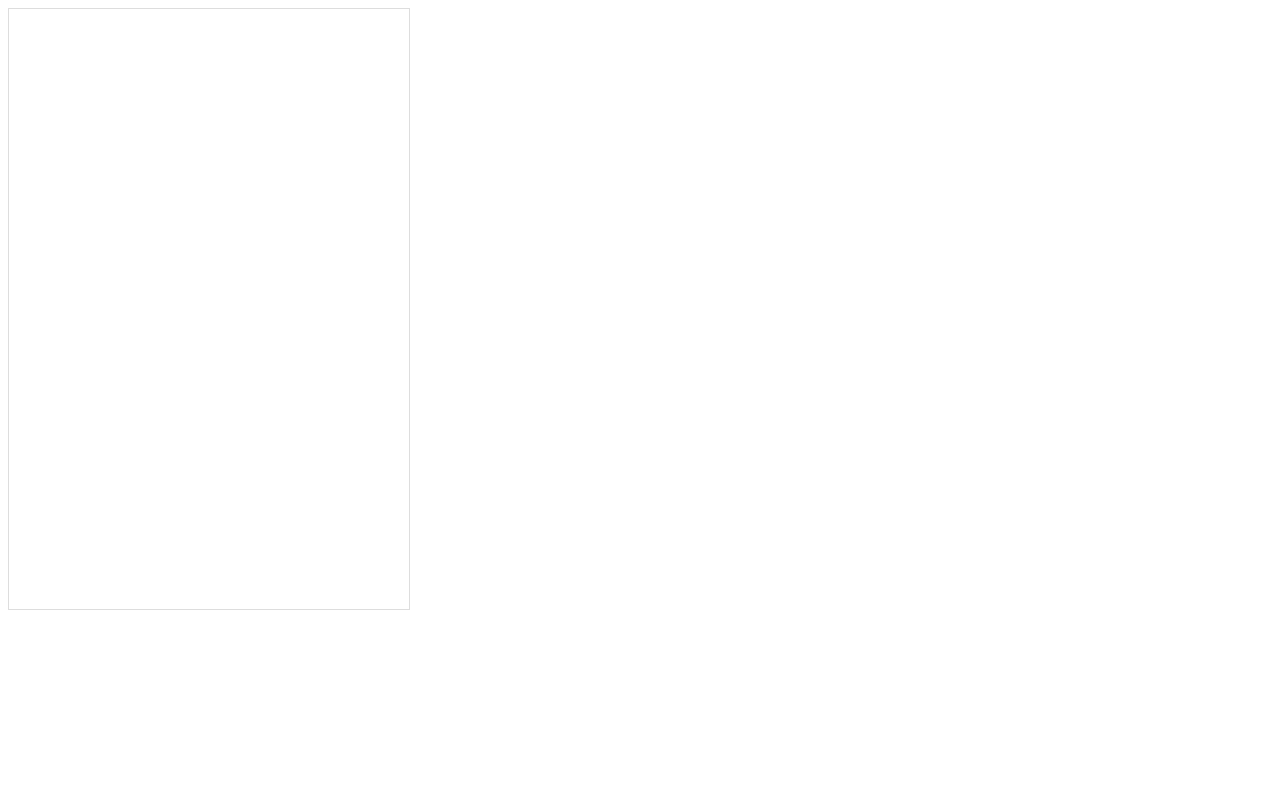
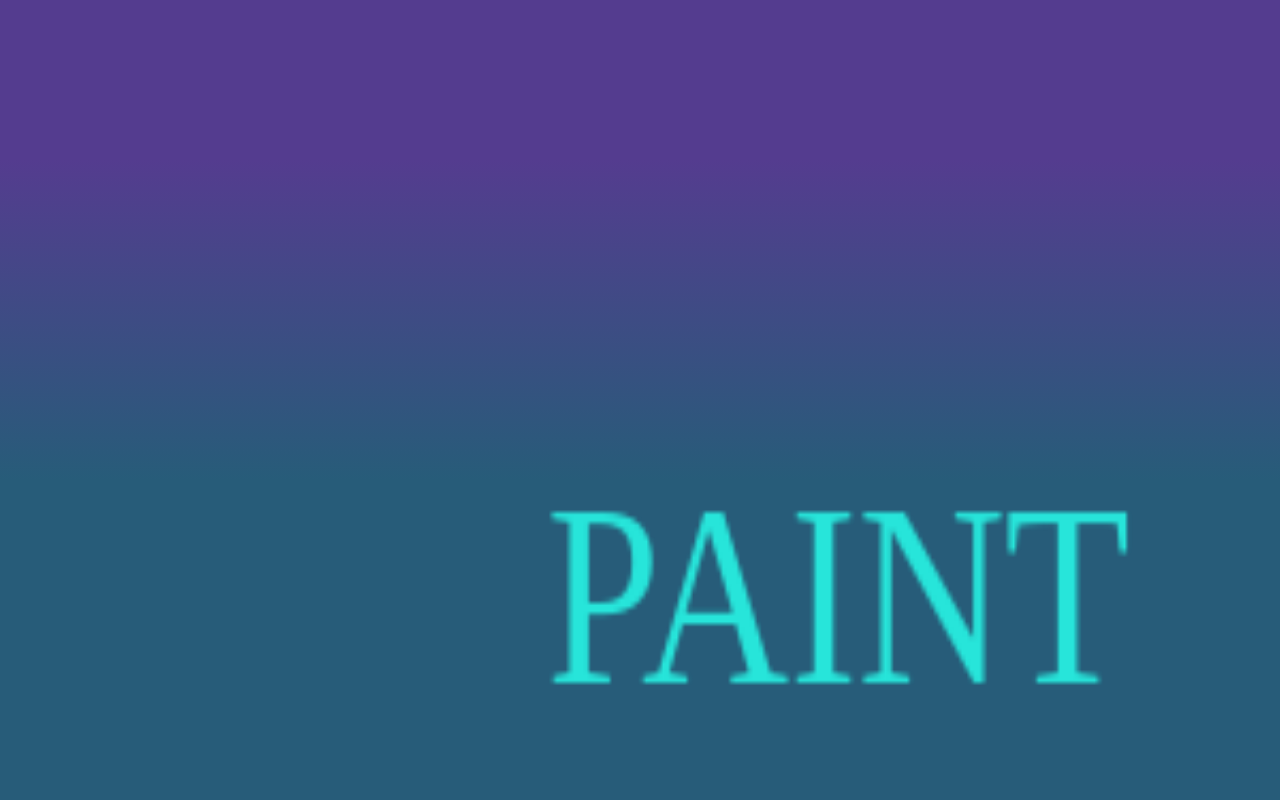
Before and after one commit to LhrAlander/PaintHit, a website built with webpack: page scenes/start.html in a window 1280 px wide. Built offline with nearby package versions, Linux system fonts and the light colour scheme.

Commit message:
添加babel，背景颜色上色

```diff
--- /dev/null
+++ b/css/common.css
@@ -0,0 +1,4 @@
+* {
+	margin: 0;
+	padding: 0;
+}
--- a/css/startPage.css
+++ b/css/startPage.css
@@ -1,5 +1,4 @@
 #start-canvas {
-	width: 400px;
-	height: 600px;
-	border: 1px solid #ddd;
+	width: 100%;
+	background: linear-gradient(#543c8f 20%,#275c79 60%);
 }
--- a/package.json
+++ b/package.json
@@ -18,6 +18,9 @@
   },
   "homepage": "https://github.com/LhrAlander/PaintHit#readme",
   "devDependencies": {
+    "babel-core": "^6.26.3",
+    "babel-loader": "^7.1.4",
+    "babel-preset-env": "^1.7.0",
     "ts-loader": "^4.4.1",
     "typescript": "^2.9.2",
     "webpack": "^4.12.0",
--- a/scenes/start.html
+++ b/scenes/start.html
@@ -5,10 +5,11 @@
 	<meta name="viewport" content="width=device-width, initial-scale=1.0">
 	<meta http-equiv="X-UA-Compatible" content="ie=edge">
 	<title>Start Page</title>
+	<link rel="stylesheet" href="../css/common.css">
 	<link rel="stylesheet" href="../css/startPage.css">
 </head>
 <body>
 	<canvas id="start-canvas"></canvas>
-	<script src="../dist/startPage.bundle.js"></script>
+	<script src="../dist/js/startPage.bundle.js"></script>
 </body>
 </html>
--- a/ts/Canvas.ts
+++ b/ts/Canvas.ts
@@ -1,14 +1,10 @@
 export default class Canvas {
+
+	protected canvas: HTMLCanvasElement
+	protected ctx: CanvasRenderingContext2D
+
 	constructor(private canvasId: string) {
-		this.initCanvas()
-	}
-	private canvas: HTMLCanvasElement
-	private ctx: CanvasRenderingContext2D
-	private initCanvas(): void {
 		this.canvas = document.querySelector(this.canvasId);
 		this.ctx = this.canvas.getContext('2d');
 	}
-	public log(): void {
-		console.log(this.canvas, this.ctx)
-	}
 }
--- a/ts/startPage.ts
+++ b/ts/startPage.ts
@@ -1,8 +1,38 @@
 import Canvas from './Canvas'
 
-function main(canvasId: string): void {
-	let canvas = new Canvas(canvasId)
-	canvas.log()
+class StartPageCanvas extends Canvas {
+
+	private _rem: number;
+
+	constructor(canvasId: string) {
+		super(canvasId)
+		this._initCanvas()
+	}
+
+	private _initCanvas(): void {
+		this._initSize()
+		this._drawTitle()
+	}
+
+	// init canvas size and rem for mobile
+	private _initSize(): void {
+		let cw = 0	// clientWidth
+		let ch = 0	// clientHeight
+		cw = document.documentElement.clientWidth
+		ch = document.documentElement.clientHeight
+		this.canvas.style.height = `${ch}px`
+		document.body.style.height = `${ch}px`
+		// init rem
+		document.body.style.fontSize = `${cw / 30}px`
+		this._rem = cw / 30
+	}
+
+	private _drawTitle(): void {
+		this.ctx.font = '48px serif'
+		this.ctx.fillStyle = '#27e5da'
+		this.ctx.fillText('PAINT', 3 * this._rem, 3 * this._rem)
+	}
+
 }
 
-main('#start-canvas')
+let canvas = new StartPageCanvas('#start-canvas')
--- a/webpack.config.js
+++ b/webpack.config.js
@@ -6,7 +6,7 @@ module.exports = {
 	},
 	output: {
 		filename: '[name].bundle.js',
-		path: path.resolve(__dirname, 'dist')
+		path: path.resolve(__dirname, 'dist/js')
 	},
 	module: {
 		rules: [
@@ -15,6 +15,14 @@ module.exports = {
 				loader: 'ts-loader',
 				exclude: /node_modules/,
 			},
+			{
+				test: /\.js?$/,
+				loader: 'babel-loader',
+				exclude: /node_modules/,
+				query: {
+					presets: ['env']
+				}
+			}
 		]
 	},
 	resolve: {
```
Also changed, not shown: 2 other files.
